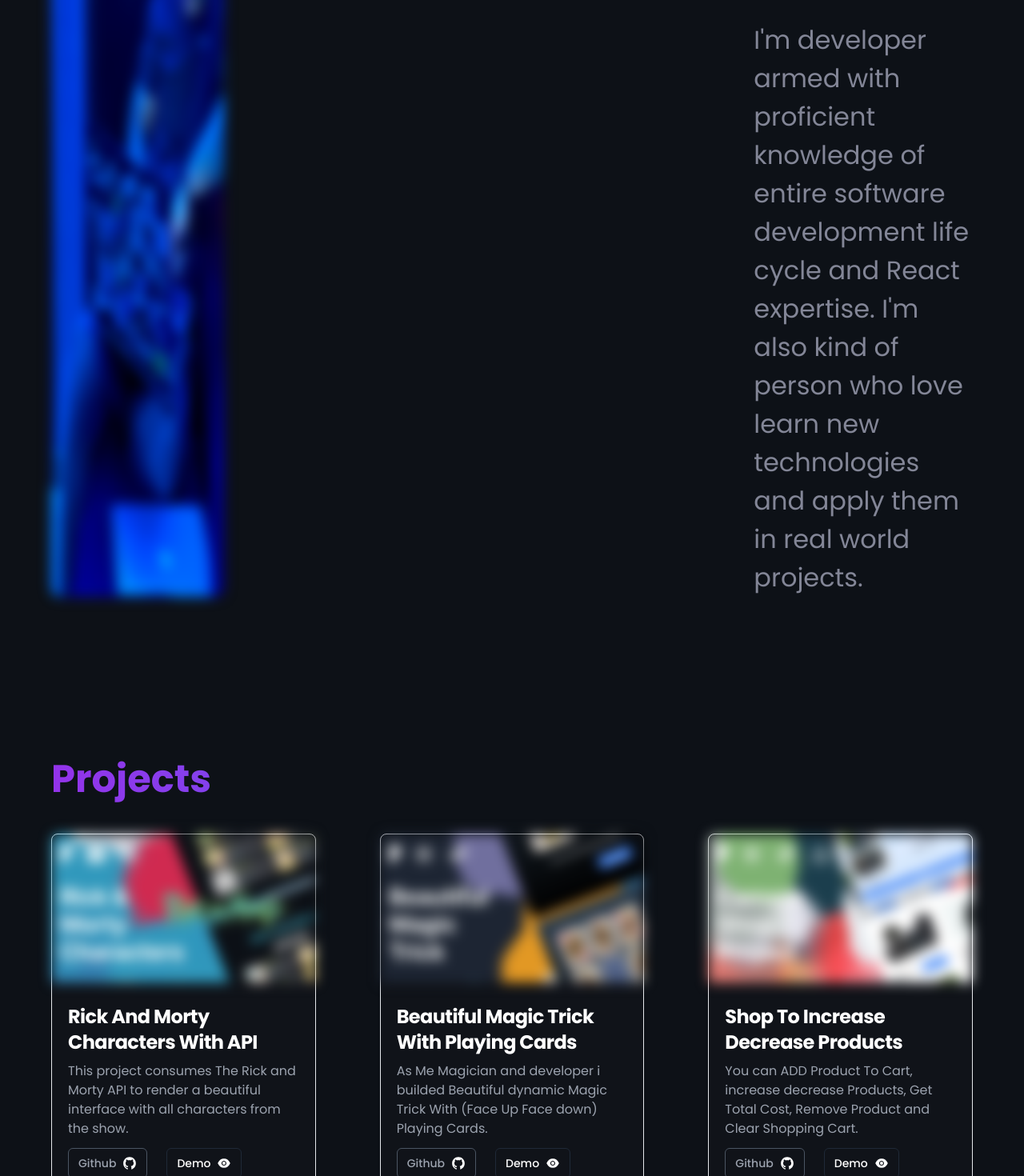
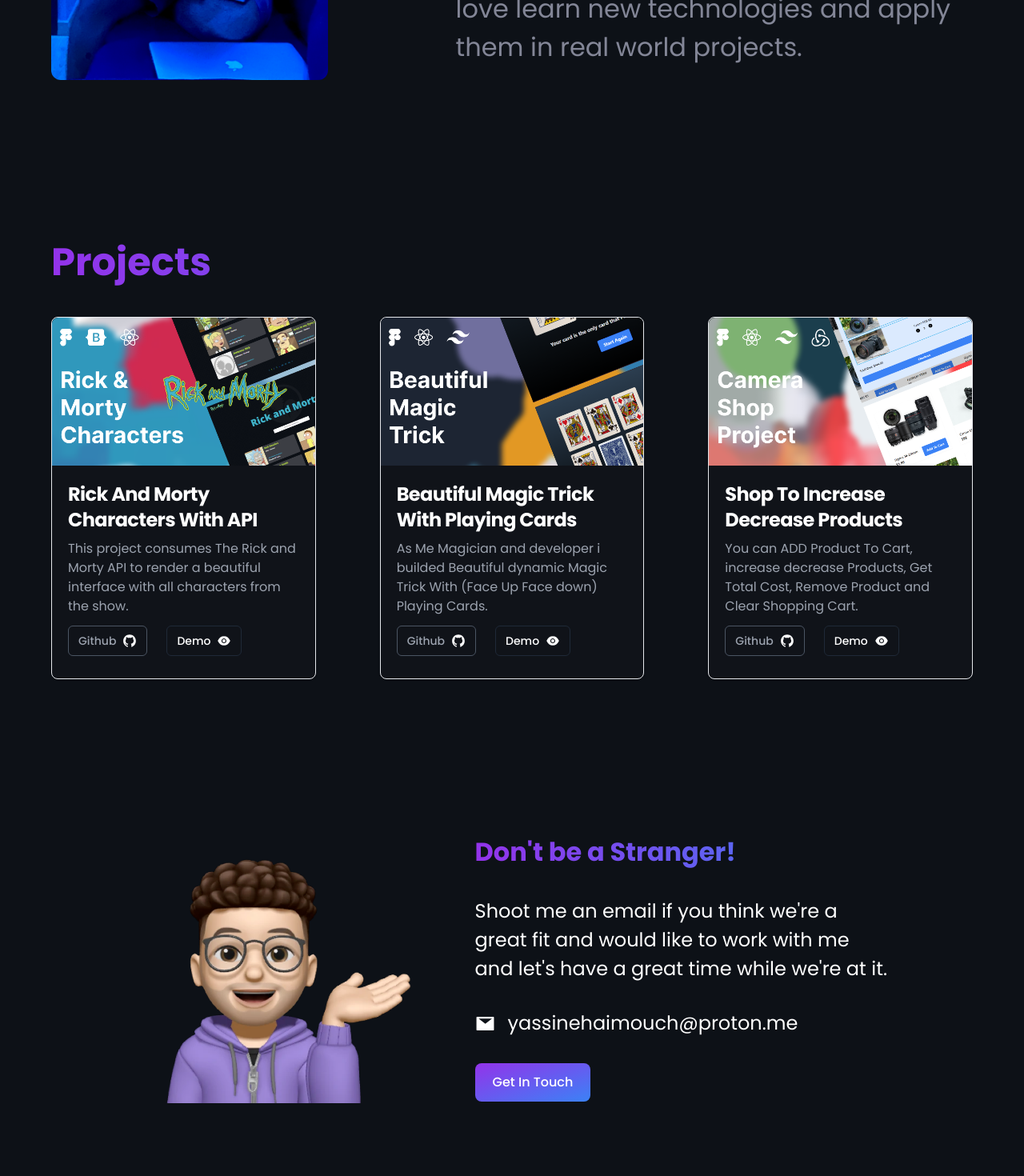
Before and after one commit to yassinehaimouch/portfolio-yassine, a React (Create React App) app: page / in a window 1280 px wide. Shown: the part 1330-2800 px from the top of the page at 80% size. Built offline with nearby package versions, Linux system fonts and the light colour scheme.

Commit message:
[Fix]: Error

```diff
--- a/src/components/About.jsx
+++ b/src/components/About.jsx
@@ -1,6 +1,5 @@
 import React from "react";
 import aboutImage from "../assets/About.jpg";
-import { LazyLoadImage } from 'react-lazy-load-image-component';
 
 
 const About = () => {
@@ -10,10 +9,9 @@ const About = () => {
         About Me
       </h1>
       <div className=" flex gap-[10rem] max-xl:gap-[3rem] max-xl:flex-wrap justify-center">
-        <LazyLoadImage
+        <img
           src={aboutImage}
           alt="Me"
-          effect="blur"
           className=" w-[30%] h-[100%] rounded-xl max-xl:w-[100%]"
         />
         <div className=" w-[100%] flex flex-col gap-[2rem]">
--- a/src/components/Contact.jsx
+++ b/src/components/Contact.jsx
@@ -1,7 +1,6 @@
 import React from "react";
 import ContactImg from "../assets/mem.png";
 import { AiFillMail } from "react-icons/ai";
-import { LazyLoadImage } from 'react-lazy-load-image-component';
 
 const Contact = () => {
   return (
@@ -9,7 +8,7 @@ const Contact = () => {
       className=" mx-[4rem] max-lg:mx-[1rem] pt-[12rem] flex gap-[5rem] items-center justify-center"
       id="contact"
     >
-      <LazyLoadImage src={ContactImg} alt="Memoji" className=" w-[30%] max-lg:hidden" effect="blur"/>
+      <img src={ContactImg} alt="Memoji" className=" w-[30%] max-lg:hidden" />
       <div className=" w-[45%] max-lg:w-[100%]">
         <h1 className=" text-[2rem] font-bold mb-[2rem] text-transparent bg-clip-text bg-gradient-to-r from-purple-600 to-blue-500">
           Don't be a Stranger!
--- a/src/components/Hero.jsx
+++ b/src/components/Hero.jsx
@@ -1,10 +1,8 @@
 import React from "react";
 import hero from "../assets/hero.png";
 import { AiFillGithub, AiFillInstagram, AiFillLinkedin } from "react-icons/ai";
-import { LazyLoadImage } from 'react-lazy-load-image-component';
 
 const Hero = () => {
-
   return (
     <div className=" flex justify-between items-center mx-[4rem] mt-[4rem] max-lg:mx-[1rem] max-lg:mt-[2rem] max-lg:gap-[4rem] max-lg:flex-col">
       <div>
@@ -41,7 +39,7 @@ const Hero = () => {
           </a>
         </div>
       </div>
-      <LazyLoadImage src={hero} alt="Hero" className=" w-[500px]" effect="blur"/>
+      <img src={hero} alt="Hero" className=" w-[500px]" />
     </div>
   );
 };
--- a/src/components/Projects/Project.jsx
+++ b/src/components/Projects/Project.jsx
@@ -1,13 +1,12 @@
 import React from "react";
 import { AiFillGithub, AiFillEye } from "react-icons/ai";
-import { LazyLoadImage } from 'react-lazy-load-image-component';
 
 
 const Project = (props) => {
   return (
     <div className="max-w-sm  border border-gray-200 rounded-lg shadow bg-[#101319] dark:border-gray-700">
       <a href={props.demo} rel="noreferrer" target="_blank">
-        <LazyLoadImage className="rounded-t-lg" src={props.img} alt="project" effect="blur"/>
+        <img className="rounded-t-lg" src={props.img} alt="project" />
       </a>
       <div class="p-5">
         <a href={props.demo} rel="noreferrer" target="_blank">
```
Also changed, not shown: 1 other file (tests, documents, lock files or other folders).
